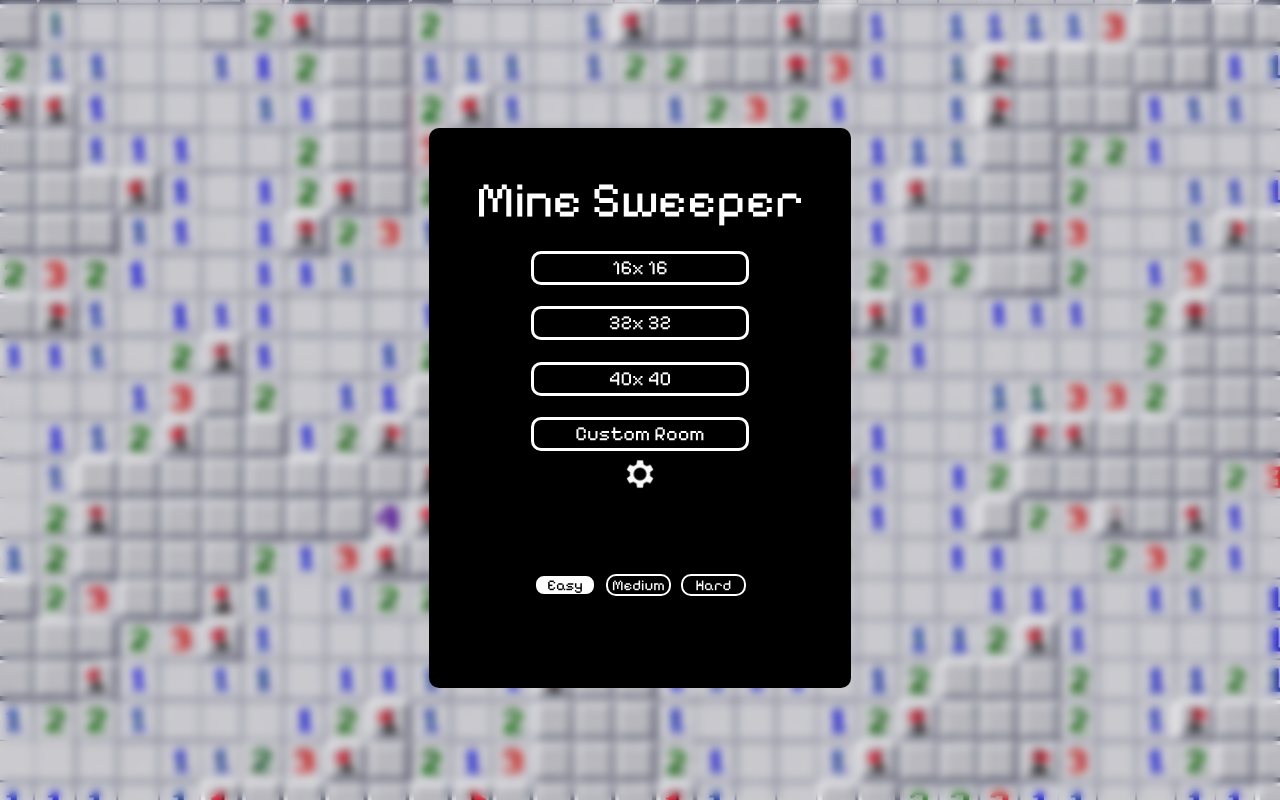
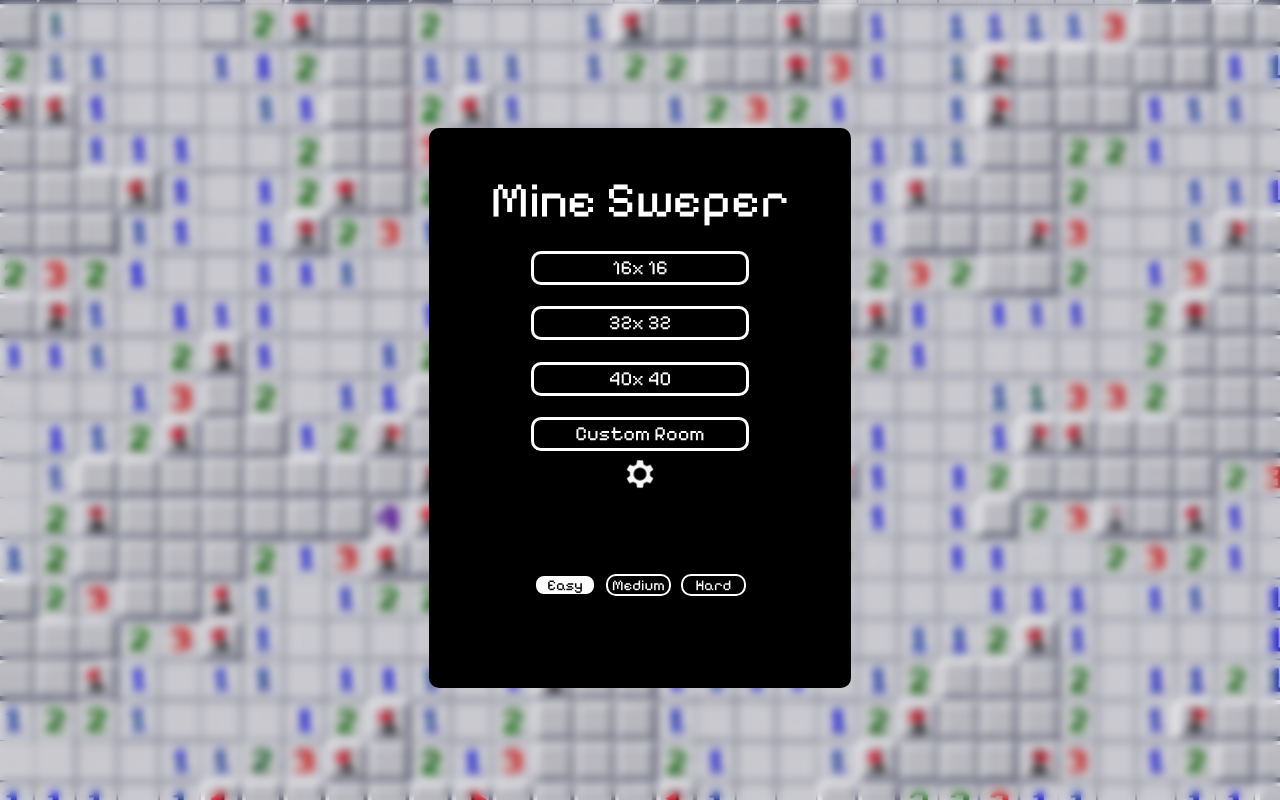
Before and after one commit to EvilGriffith/Mine-Sweeper, a React (Vite) app: page / in a window 1280 px wide. Built offline with nearby package versions, Linux system fonts and the light colour scheme.

Commit message:
hjsdfhjsfhjh

```diff
--- a/src/components/roomlist.jsx
+++ b/src/components/roomlist.jsx
@@ -41,7 +41,7 @@ export default function Roomlist() {
   return (
     <div className='back'>
       <div className='window'>
-        <div className='name'>Mine Sweeper</div>
+        <div className='name'>Mine Sweper</div>
         <Link to="/room" state={[16,cof]} className='roombut'>16x 16</Link>
         <Link to="/room" state={[32,cof]} className='roombut'>32x 32</Link>
         <Link to="/room" state={[40,cof]} className='roombut'>40x 40</Link>
```
